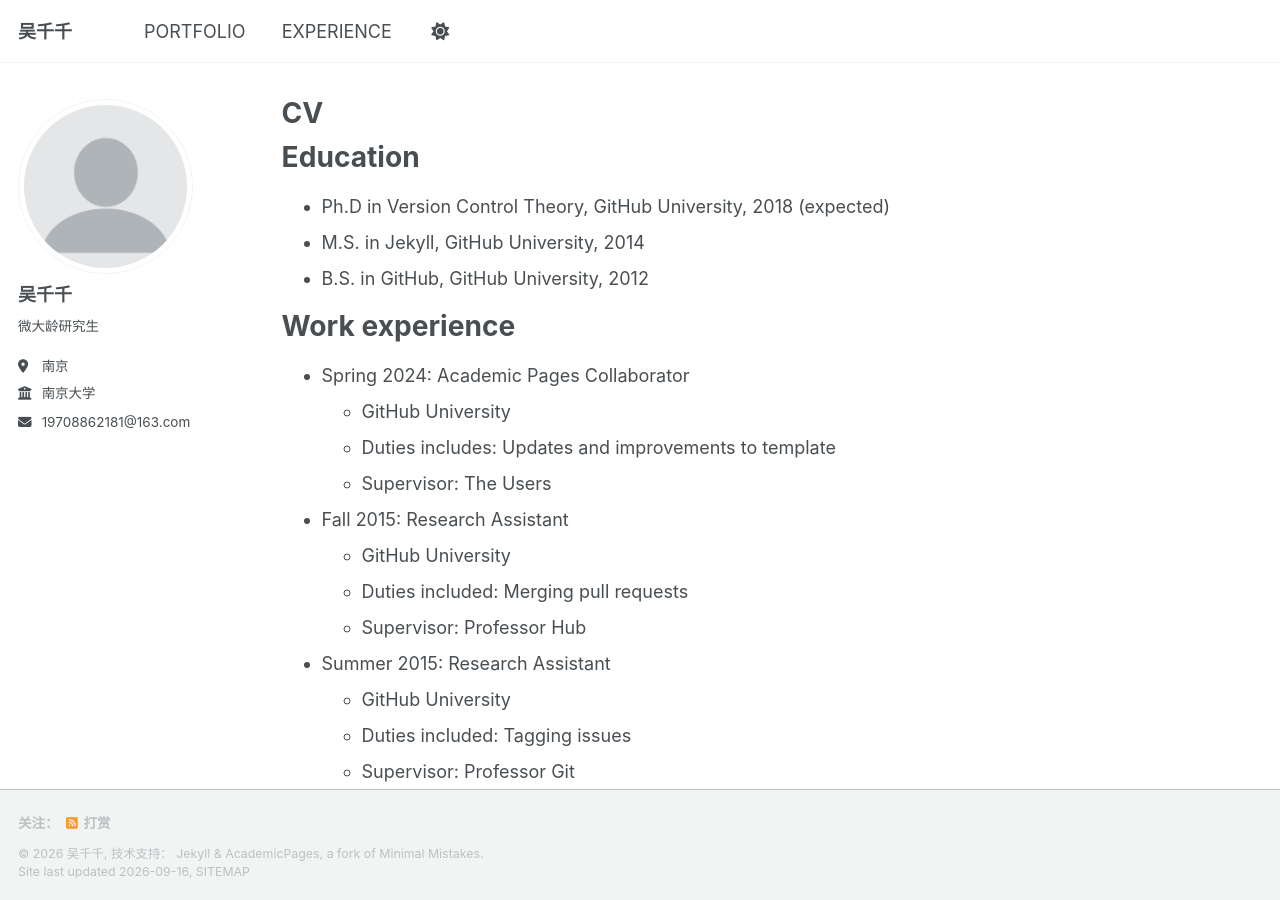
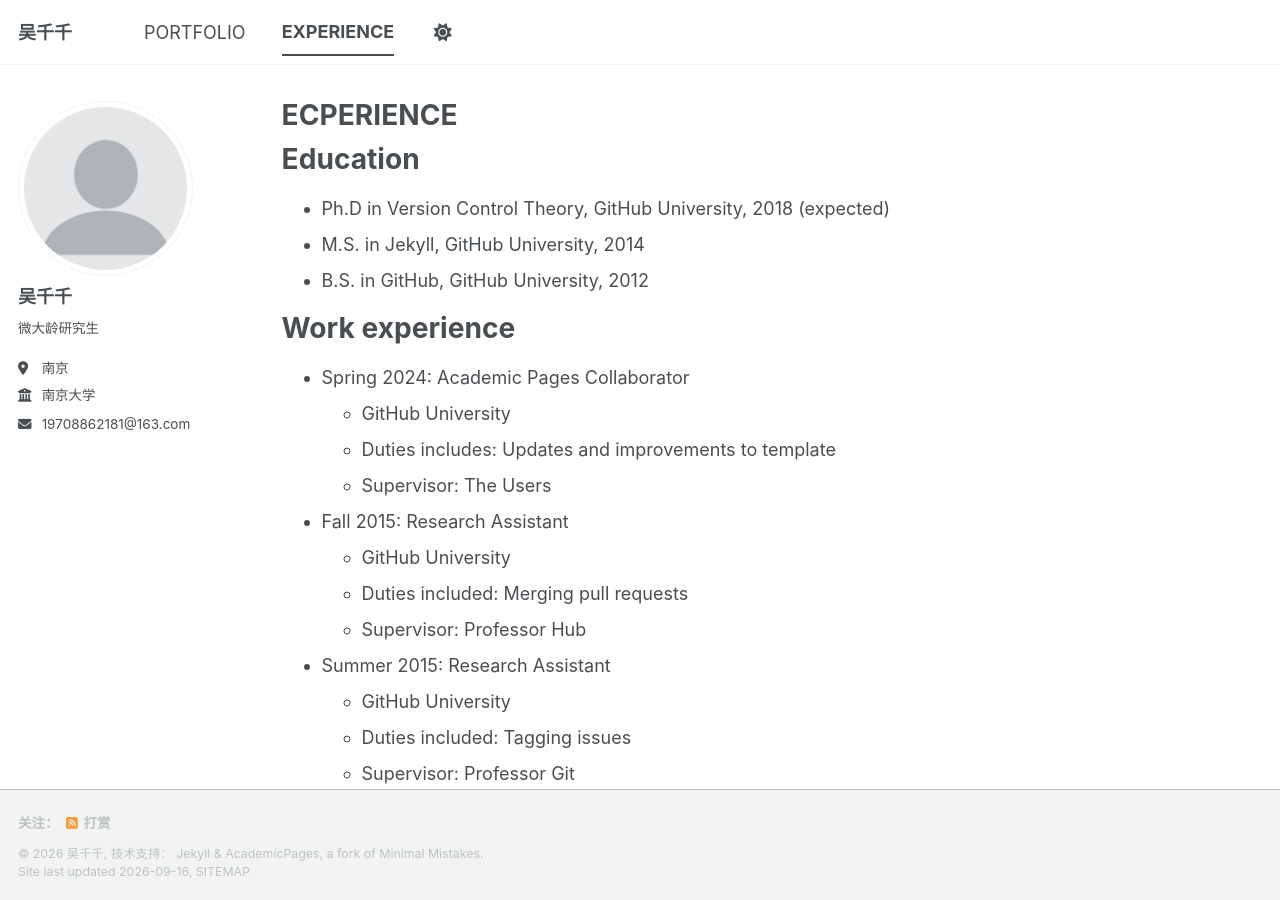
Before and after one commit to wuciancian0301/wuciancian0301.github.io, a Jekyll site: the page built from _pages/cv.md, in a window 1280 px wide and 900 px high. Built offline with Jekyll 4.4.1, drawn with Linux system fonts in a browser that asks for light colours; a style sheet for code colours, icons or effects is not loaded.

Commit message:
更新網站基本資料

```diff
--- a/_pages/cv.md
+++ b/_pages/cv.md
@@ -1,10 +1,11 @@
 ---
 layout: archive
-title: "CV"
-permalink: /cv/
+title: "ECPERIENCE"
+permalink: /experience/
 author_profile: true
 redirect_from:
   - /resume
+  - /cv/
 ---
 
 {% include base_path %}
```
